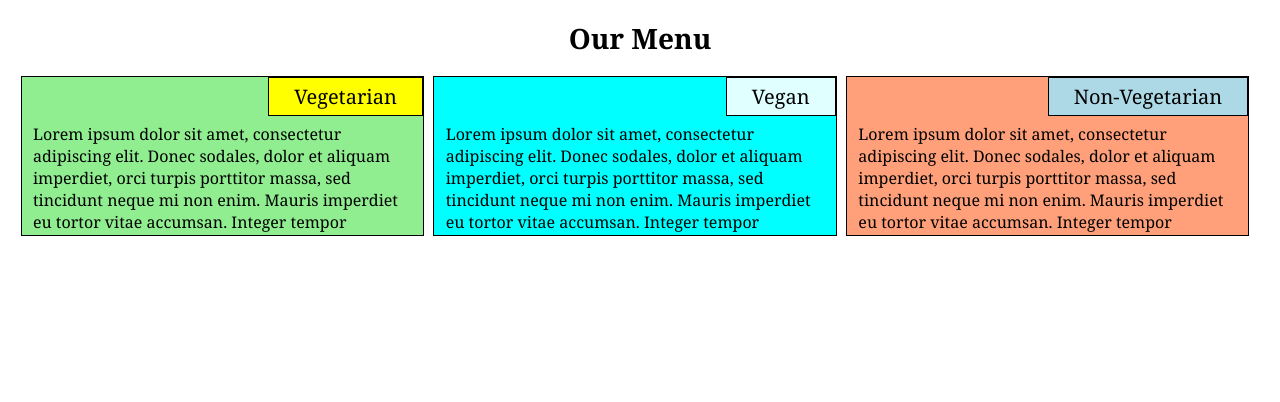
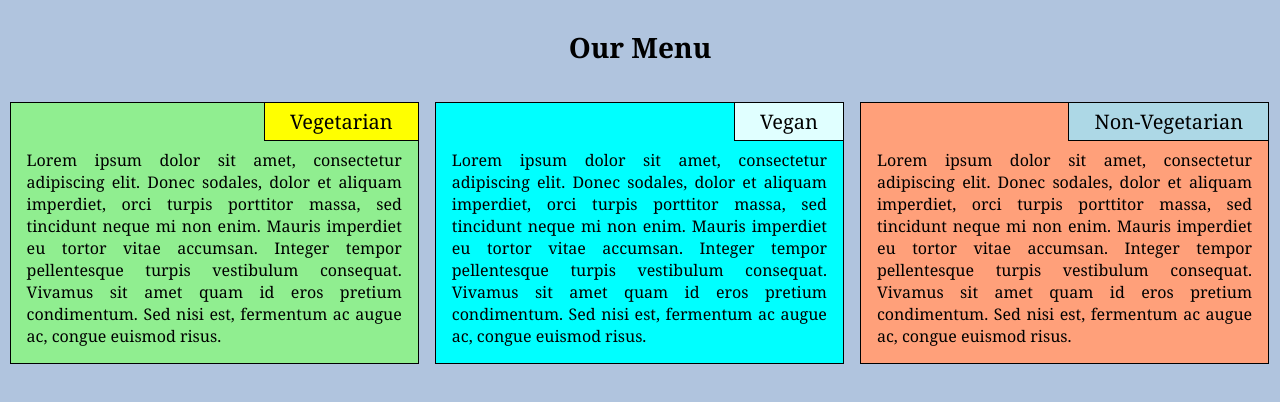
Before and after one commit to ankitjee/coursera-test, a plain HTML site: page module2-test/index.html in a window 1280 px wide. Drawn offline with Linux system fonts and the light colour scheme.

Commit message:
Final Completion

```diff
--- a/module2-test/css/style.css
+++ b/module2-test/css/style.css
@@ -1,37 +1,52 @@
 * {
     box-sizing: border-box;
+    margin: 0;
 }
 
 body {
     font-family: Georgia, 'Times New Roman', Times, serif;
-    margin: 1em;
-    padding: 0;
+    background-color: #b0c4de;
+}
+
+.container {
+    position: relative;
+    margin: 0.1em;
 }
 
 h1 {
     text-align: center;
     font-size: 175%;
+    margin: 1em;
+}
+
+.row {
+    width: 100%;
+}
+
+.section {
+    position: relative;
+    overflow: hidden;
+    margin: 0.5em;
+    padding: 1em;
+    border: 1px black solid;
 }
 
 
-section {
-    position: relative;
-    overflow: auto;
-    height: 160px;
-}
 
-section>div {
+.section-title {
     font-size: 125%;
     position: absolute;
     float: right;
     top: 0;
     right: 0;
+    border-left: 1px black solid;
+    border-bottom: 1px black solid;
+    padding: 5px 25px;
 }
 
-p {
-    font-size: 100%;
-    padding-top: 35px;
-    margin: 0;
+.section p {
+    padding-top: 30px;
+    text-align: justify;
 }
 
 #section1 {
@@ -46,49 +61,42 @@ p {
     background-color: lightsalmon;
 }
 
+#title1 {
+    background-color: yellow;
+}
 
-#div1{background-color: yellow; padding: 5px 25px; border: 1px black solid;}
-#div2{background-color: lightcyan; padding: 5px 25px; border: 1px black solid;}
-#div3{background-color: lightblue; padding: 5px 25px; border: 1px black solid;}
+#title2 {
+    background-color: lightcyan;
+}
 
-@media (max-width:767px){
-    section{
-        width: 100%;
+#title3 {
+    background-color: lightblue;
+}
+
+@media (min-width: 992px) {
+    .col-lg-4 {
         float: left;
-        margin: 0.5em 0;
-        padding: 0.7em;
-        border: 1px black solid;
+        width: 33.3%;
     }
 }
 
-@media (min-width:768px) and (max-width:991px){
-    section{
-        padding: 0.7em;
-        border: 1px black solid;
+@media (min-width: 768px) and (max-width: 991px) {
+    .col-md-6 {
+        width: 50%;
+        float: left;
+        display: block;
     }
-    #section1 {
+    .col-md-12 {
+        width: 100%;
         float: left;
-        width: 49% ;
-        margin-bottom: 15px;
-    }
-
-    #section2 {
-        float: right;
-        width: 49%;
-    }
-
-    #section3 {
-        clear: both;
-        width: 100%;
+        display: block;
     }
 }
 
-@media (min-width:992px) {
-    section {
-        width: 32.3%;
+@media (max-width: 767px) {
+    .col-sm-12 {
+        width: 100%;
         float: left;
-        margin: 0 0.3rem;
-        padding: 0.7em;
-        border: 1px black solid;
+        display: block;
     }
 }
--- a/module2-test/index.html
+++ b/module2-test/index.html
@@ -6,34 +6,47 @@
     <meta name="viewport" content="width=device-width, initial-scale=1.0">
     <link rel="stylesheet" href="css/style.css">
     <title>Module 2 Solution</title>
+
 </head>
 
 <body>
+    <div class="container">
         <h1>Our Menu</h1>
-        <section id="section1">
-            <div id="div1">Vegetarian</div>
-            <p>Lorem ipsum dolor sit amet, consectetur adipiscing elit. Donec sodales, dolor et aliquam imperdiet, orci
+        <div class="row">
+            <div class="col-lg-4 col-md-6 col-sm-12">
+                <div class="section" id="section1">
+                <div id="title1" class="section-title">Vegetarian</div>
+                <p>Lorem ipsum dolor sit amet, consectetur adipiscing elit. Donec sodales, dolor et aliquam imperdiet,
+                    orci
                     turpis porttitor massa, sed tincidunt neque mi non enim. Mauris imperdiet eu tortor vitae accumsan.
                     Integer tempor pellentesque turpis vestibulum consequat. Vivamus sit amet quam id eros pretium
                     condimentum. Sed nisi est, fermentum ac augue ac, congue euismod risus.
                 </p>
-        </section>
-        <section id="section2">
-            <div id="div2">Vegan</div>
-            <p>Lorem ipsum dolor sit amet, consectetur adipiscing elit. Donec sodales, dolor et aliquam imperdiet, orci
+            </div></div>
+            <div class="col-lg-4 col-md-6 col-sm-12">
+                <div class="section" id="section2">
+                <div id="title2" class="section-title">Vegan</div>
+                <p>Lorem ipsum dolor sit amet, consectetur adipiscing elit. Donec sodales, dolor et aliquam imperdiet,
+                    orci
                     turpis porttitor massa, sed tincidunt neque mi non enim. Mauris imperdiet eu tortor vitae accumsan.
                     Integer tempor pellentesque turpis vestibulum consequat. Vivamus sit amet quam id eros pretium
                     condimentum. Sed nisi est, fermentum ac augue ac, congue euismod risus.
                 </p>
-        </section>
-        <section id="section3">
-            <div id="div3">Non-Vegetarian</div>
-            <p>Lorem ipsum dolor sit amet, consectetur adipiscing elit. Donec sodales, dolor et aliquam imperdiet, orci
+            </div>
+            </div>
+            <div class="col-lg-4 col-md-12 col-sm-12">
+                <div class="section" id="section3">
+                <div id="title3" class="section-title">Non-Vegetarian</div>
+                <p>Lorem ipsum dolor sit amet, consectetur adipiscing elit. Donec sodales, dolor et aliquam imperdiet,
+                    orci
                     turpis porttitor massa, sed tincidunt neque mi non enim. Mauris imperdiet eu tortor vitae accumsan.
                     Integer tempor pellentesque turpis vestibulum consequat. Vivamus sit amet quam id eros pretium
                     condimentum. Sed nisi est, fermentum ac augue ac, congue euismod risus.
                 </p>
-        </section>
+            </div></div>
+        </div>
+
+    </div>
 </body>
 
 </html>
```
Lines whose indentation alone changed are shown as unchanged.
